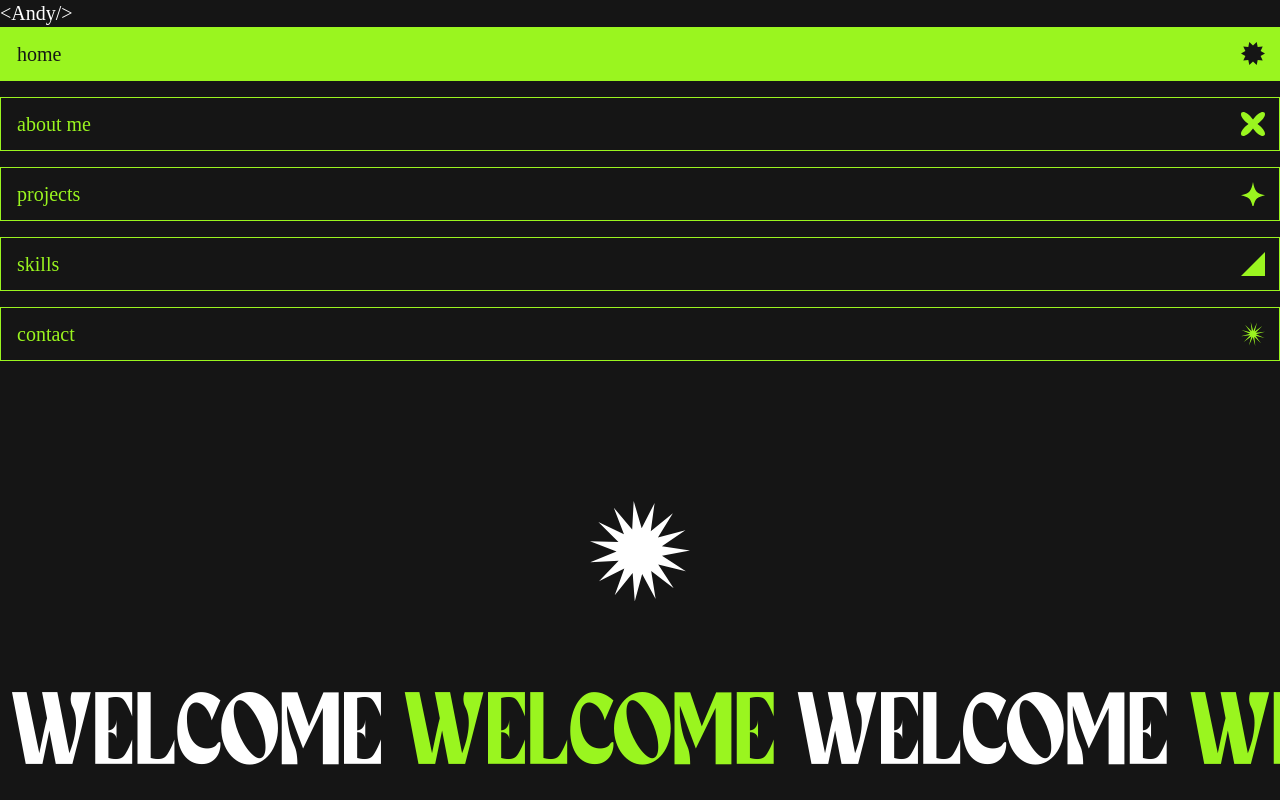
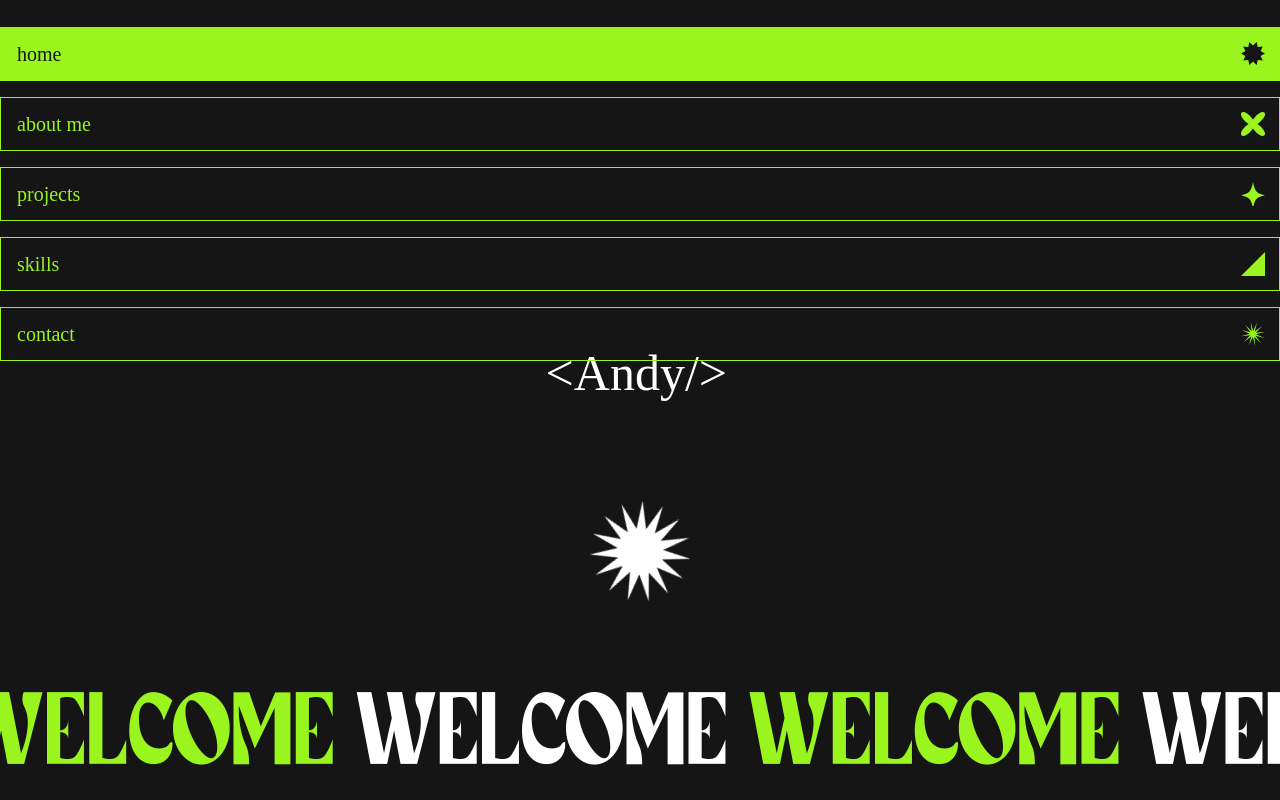
Before and after one commit to CoffeAddict/My-Portfolio, a React (Vite) app: page / in a window 1280 px wide. Shown: the top 800 px of the page. Built offline with nearby package versions, Linux system fonts and the light colour scheme; the HTML template or start-up script is replaced by a standard one.

Commit message:
uncommented animations

```diff
--- a/src/styles/app.css
+++ b/src/styles/app.css
@@ -1,6 +1,6 @@
 @import url('./reset.css');
 @import url('./fonts.css');
-/* @import url('./animations.css'); */
+@import url('./animations.css');
 @import url('./header.css');
 @import url('./nav.css');
 @import url('./sections.css');
```
